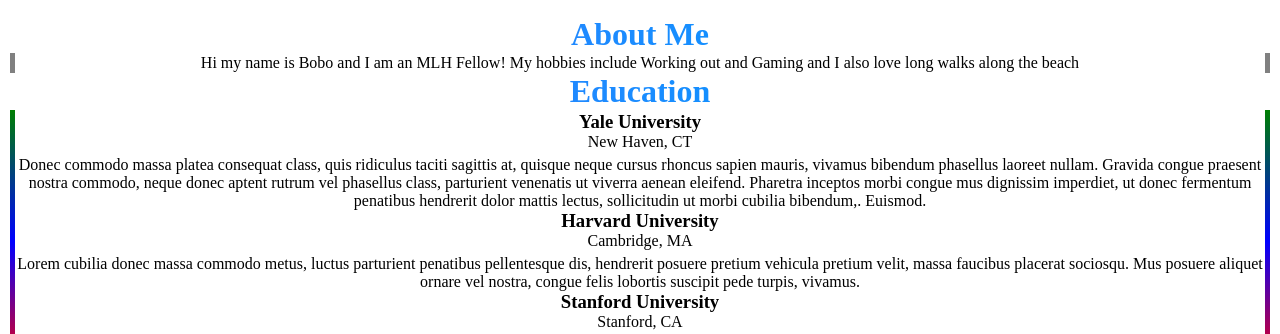
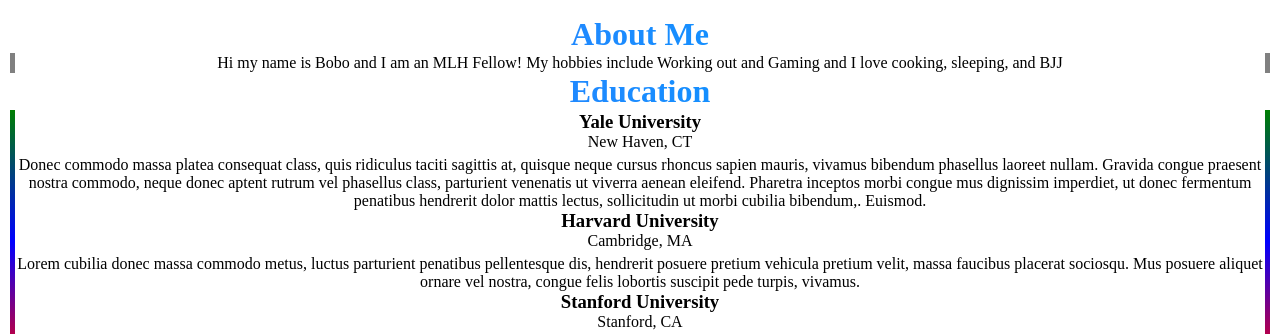
Before and after one commit to shawnzhang12/flask-personal-portfolio, a Flask app: page / in a window 1280 px wide. Shown: the part 64-398 px from the top of the page. Run offline with Flask 2, Linux system fonts and the light colour scheme; parts of the project's set-up code (start-up, migrations or seed data) failed here and were passed over.

Commit message:
about text change

```diff
--- a/app/templates/about.j2
+++ b/app/templates/about.j2
@@ -1,6 +1,6 @@
 <div class="_container">
     <h1 class="no-margin rainbow-text-animated">About Me</h1>
     <ol id="about" class="lr-border">
-       <p>Hi my name is {{name}} and I am an MLH Fellow! My hobbies include {{hobbies}} and I also love long walks along the beach</p>
+       <p>Hi my name is {{name}} and I am an MLH Fellow! My hobbies include {{hobbies}} and I love cooking, sleeping, and BJJ</p>
     </ol>
 </div>
```
